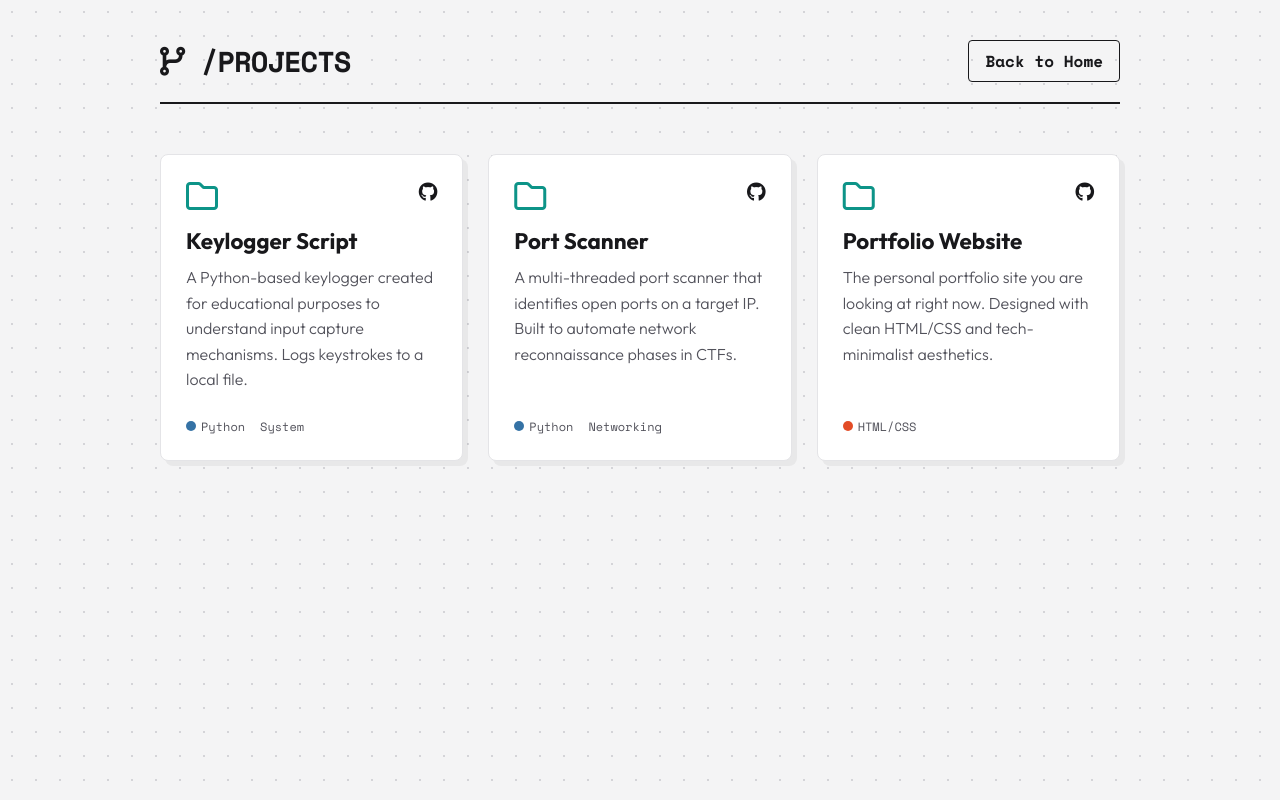
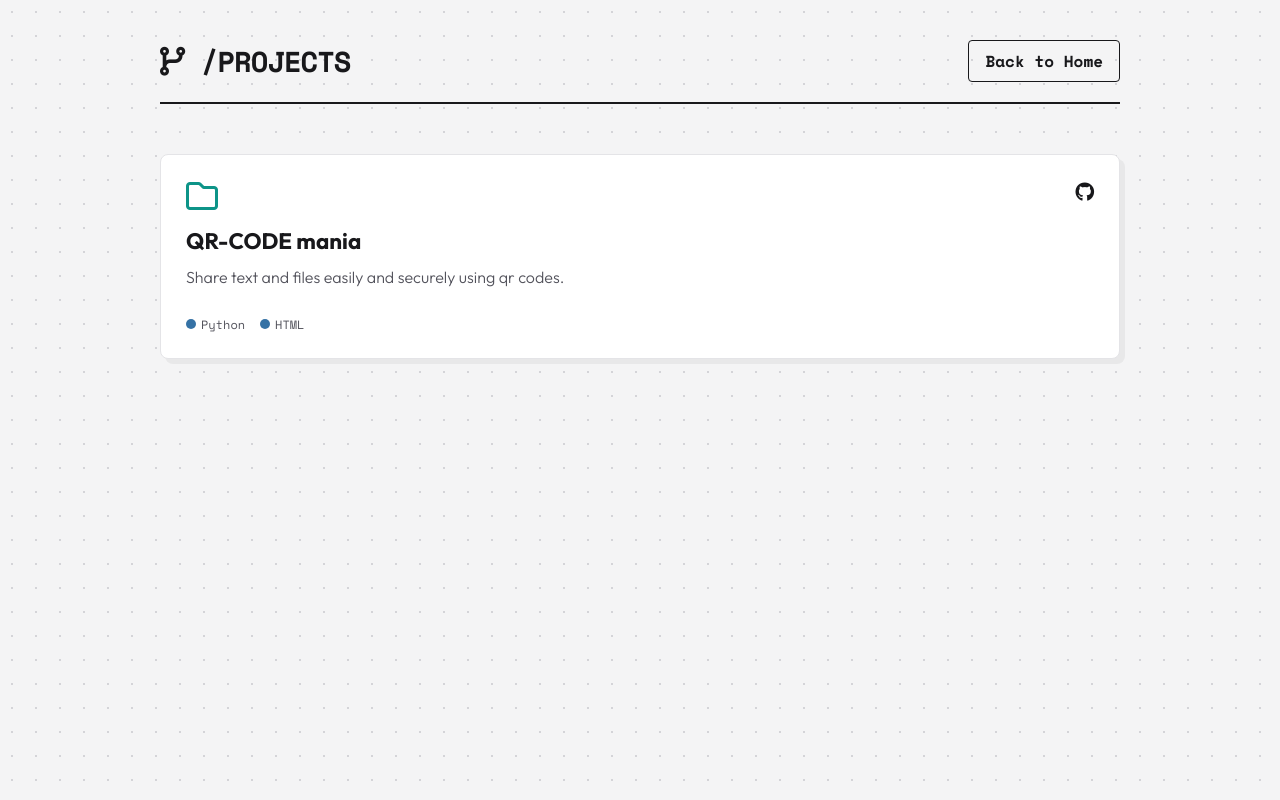
Before and after one commit to Rishi624/Rishi624.github.io, a plain HTML site: page projects.html in a window 1280 px wide. Drawn offline with nearby package versions, Linux system fonts and the light colour scheme.

Commit message:
Add files via upload
Added qrcode mania project

```diff
--- a/projects.html
+++ b/projects.html
@@ -175,59 +175,21 @@
         <div class="project-card">
             <div class="card-header">
                 <i class="far fa-folder folder-icon"></i>
-                <a href="https://github.com/YOUR_USERNAME/REPO_NAME" target="_blank" class="github-link">
+                <a href="https://github.com/Rishi624/qr-code-mania" target="_blank" class="github-link">
                     <i class="fab fa-github"></i>
                 </a>
             </div>
-            <h3 class="project-title">Keylogger Script</h3>
+            <h3 class="project-title">QR-CODE mania</h3>
             <p class="project-desc">
-                A Python-based keylogger created for educational purposes to understand input capture mechanisms. Logs keystrokes to a local file.
+                Share text and files easily and securely using qr codes.
             </p>
             <div class="card-footer">
                 <div class="tech-stack">
                     <span><span class="lang-dot py"></span>Python</span>
-                    <span>System</span>
+                    <span><span class="lang-dot py"></span>HTML</span>
                 </div>
             </div>
         </div>
-
-        <div class="project-card">
-            <div class="card-header">
-                <i class="far fa-folder folder-icon"></i>
-                <a href="#" target="_blank" class="github-link">
-                    <i class="fab fa-github"></i>
-                </a>
-            </div>
-            <h3 class="project-title">Port Scanner</h3>
-            <p class="project-desc">
-                A multi-threaded port scanner that identifies open ports on a target IP. Built to automate network reconnaissance phases in CTFs.
-            </p>
-            <div class="card-footer">
-                <div class="tech-stack">
-                    <span><span class="lang-dot py"></span>Python</span>
-                    <span>Networking</span>
-                </div>
-            </div>
-        </div>
-
-        <div class="project-card">
-            <div class="card-header">
-                <i class="far fa-folder folder-icon"></i>
-                <a href="#" target="_blank" class="github-link">
-                    <i class="fab fa-github"></i>
-                </a>
-            </div>
-            <h3 class="project-title">Portfolio Website</h3>
-            <p class="project-desc">
-                The personal portfolio site you are looking at right now. Designed with clean HTML/CSS and tech-minimalist aesthetics.
-            </p>
-            <div class="card-footer">
-                <div class="tech-stack">
-                    <span><span class="lang-dot html"></span>HTML/CSS</span>
-                </div>
-            </div>
-        </div>
-
     </div>
 
 </body>
```
